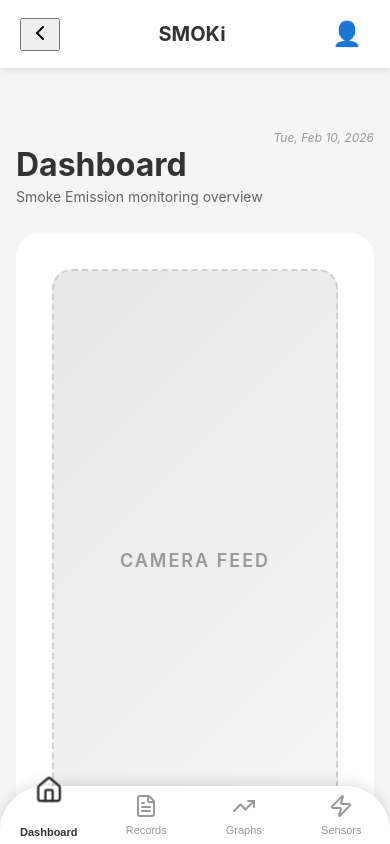
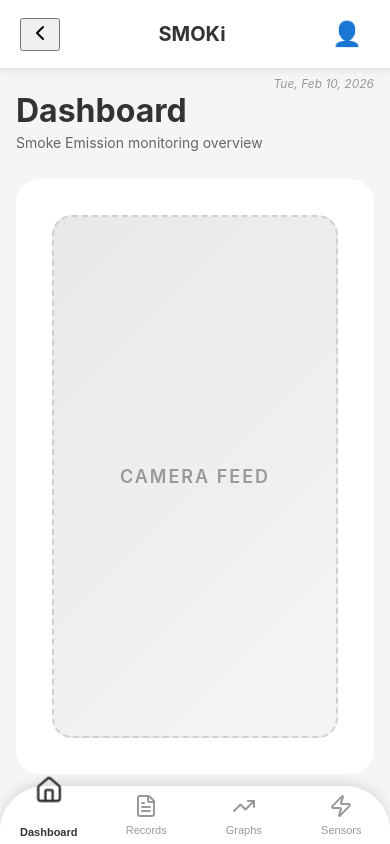
Before and after one commit to skhartaye/SMOKI, a React app in the folder frontend/: page /dashboard in a window 390 px wide. Built offline with nearby package versions, Linux system fonts and the light colour scheme; sample sign-in values are in the browser's storage; the HTML template or start-up script is replaced by a standard one.

Commit message:
Fix mobile view: increase bottom padding to prevent nav overlap

```diff
--- a/frontend/src/styles/Dashboard.css
+++ b/frontend/src/styles/Dashboard.css
@@ -1813,7 +1813,7 @@ chatgpt-sidebar {
   .records-page-container,
   .graphs-page-container,
   .dashboard-page-container {
-    padding: 80px 20px 150px 20px;
+    padding: 20px 20px 130px 20px;
   }
 
   /* Mobile Dashboard Header */
@@ -1869,7 +1869,7 @@ chatgpt-sidebar {
   }
 
   .records-page-container {
-    padding: 80px 20px 150px 20px;
+    padding: 20px 20px 130px 20px;
   }
 
   .records-header h1,
@@ -1918,7 +1918,7 @@ chatgpt-sidebar {
   }
 
   .sensors-page-container-new {
-    padding: 80px 20px 150px 20px;
+    padding: 20px 20px 130px 20px;
   }
 
   .sensors-layout {
@@ -1991,15 +1991,15 @@ chatgpt-sidebar {
   .records-page-container,
   .graphs-page-container,
   .dashboard-page-container {
-    padding: 70px 16px 16px 16px;
+    padding: 16px 16px 130px 16px;
   }
 
   .records-page-container {
-    padding: 70px 16px 16px 16px;
+    padding: 16px 16px 130px 16px;
   }
 
   .sensors-page-container-new {
-    padding: 70px 16px 16px 16px;
+    padding: 16px 16px 130px 16px;
   }
 
   .records-header h1 {
@@ -2415,7 +2415,7 @@ chatgpt-sidebar {
 
 @media (max-width: 768px) {
   .sensors-page-container-new {
-    padding: 80px 20px 150px 20px;
+    padding: 20px 20px 130px 20px;
   }
 
   .sensors-layout {
@@ -2441,7 +2441,7 @@ chatgpt-sidebar {
 
 @media (max-width: 480px) {
   .sensors-page-container-new {
-    padding: 70px 16px 16px 16px;
+    padding: 16px 16px 130px 16px;
   }
 
   .sensors-camera-section {
```
